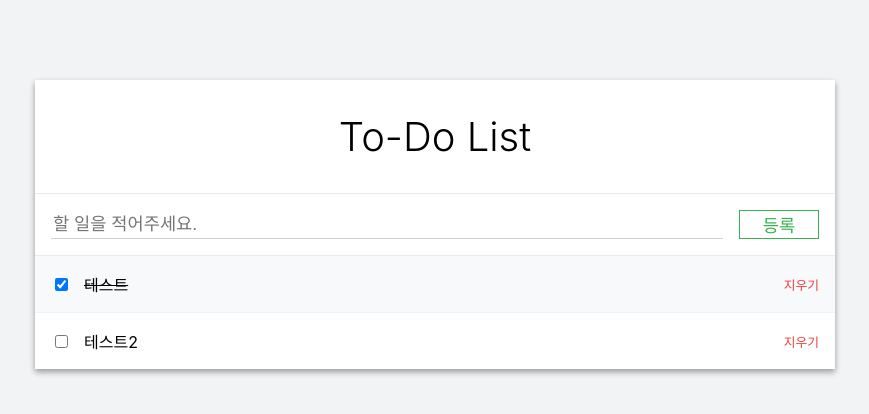
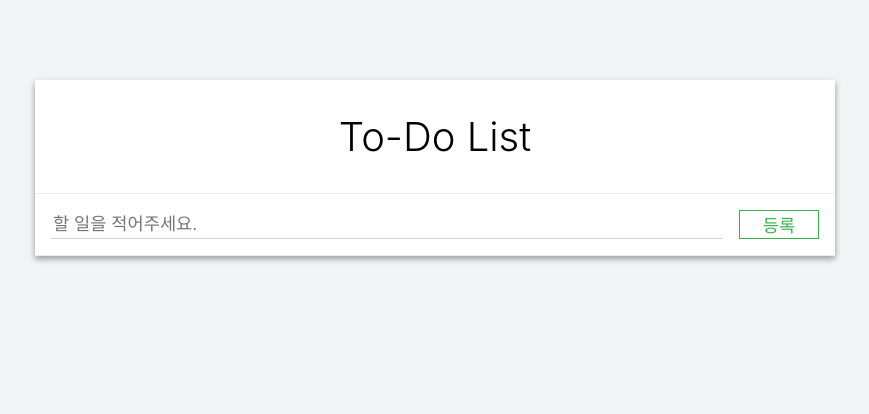
Before and after one commit to bluemiv/ReactToDoWebApp, a React (Create React App) app: page / in a window 1280 px wide. Shown: the top 414 px of the page, without its empty margins (205-1074 px from the left). Built offline with nearby package versions, Linux system fonts and the light colour scheme.

Commit message:
Update App.js

```diff
--- a/src/components/App.js
+++ b/src/components/App.js
@@ -7,7 +7,7 @@ import TodoList from './TodoList';
 class App extends Component {
 	state = {
 		input: '',
-		todos: [ { id: 0, text: '테스트', done: true }, { id: 1, text: '테스트2', done: false } ]
+		todos: []
 	};
 
 	id = 1;
```
